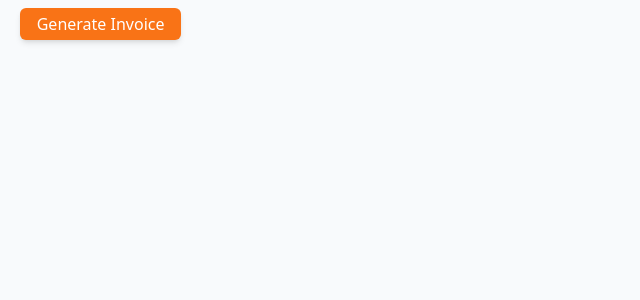
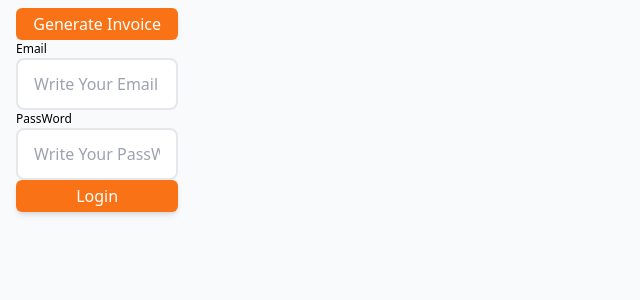
Before and after one commit to deji2ghost/newInvoice, a React (Vite) app: page / in a window 1280 px wide. Shown: the top 300 px of the page, without its empty margins (0-640 px from the left). Built offline with nearby package versions, Linux system fonts and the light colour scheme.

Commit message:
custom input component.

```diff
--- a/src/App.tsx
+++ b/src/App.tsx
@@ -1,11 +1,13 @@
 import './App.css'
 import Home from './pages/Home'
+import LoginPage from './pages/LoginPage'
 
 function App() {
 
   return (
-    <div className='bg-slate-50 h-screen'>
+    <div className='bg-slate-50 h-screen px-4'>
       <Home />
+      <LoginPage />
     </div>
   )
 }
--- /dev/null
+++ b/src/components/ui/CustomInput.tsx
@@ -0,0 +1,32 @@
+interface Form {
+  label: string;
+  placeholder: string;
+  value: string;
+  setValue: React.Dispatch<React.SetStateAction<string>>;
+  width: string;
+  type: string;
+}
+
+const CustomInput = ({
+  label,
+  placeholder,
+  value,
+  setValue,
+  width,
+  type,
+}: Form) => {
+  return (
+    <div className="text-DarkGrey flex flex-col">
+      <label className="text-[12px] font-[400] leading-[18px]">{label}</label>
+      <input
+        className={`${width} py-3 px-4 border-2 border-veryLightGray font-[400] rounded-[8px] text-[16px] outline-none focus:border-Purple focus:shadow-2xl `}
+        type={type}
+        placeholder={placeholder}
+        value={value}
+        onChange={(e) => setValue(e.target.value)}
+      />
+    </div>
+  );
+};
+
+export default CustomInput;
--- a/src/pages/Home.tsx
+++ b/src/pages/Home.tsx
@@ -6,7 +6,7 @@ function Home() {
   const [ clicked, setClicked ] = useState(false)
 
   return (
-    <div className='text-white min-h-screen overflow-hidden px-5'>
+    <div className='text-white overflow-hidden'>
       <div className='w-full mt-2'>
         <CustomButton width="w-[13%]" setClicked={setClicked} clicked={clicked} text={'Generate Invoice'} />
       </div>
--- /dev/null
+++ b/src/pages/LoginPage.tsx
@@ -0,0 +1,17 @@
+import { useState } from 'react'
+import CustomInput from '../components/ui/CustomInput'
+import CustomButton from '../components/ui/CustomButton'
+
+const LoginPage = () => {
+    const [ email, setEmail ] = useState<string>('')
+    const [ password, setPassword ] = useState<string>('')
+  return (
+    <div>
+      <CustomInput width='w-[13%]' type="text" label='Email' placeholder='Write Your Email Here' value={email} setValue={setEmail} />
+      <CustomInput width='w-[13%]' type="text" label='PassWord' placeholder='Write Your PassWord Here' value={password} setValue={setPassword} />
+      <CustomButton text={'Login'} width={'w-[13%]'} />
+    </div>
+  )
+}
+
+export default LoginPage
```
